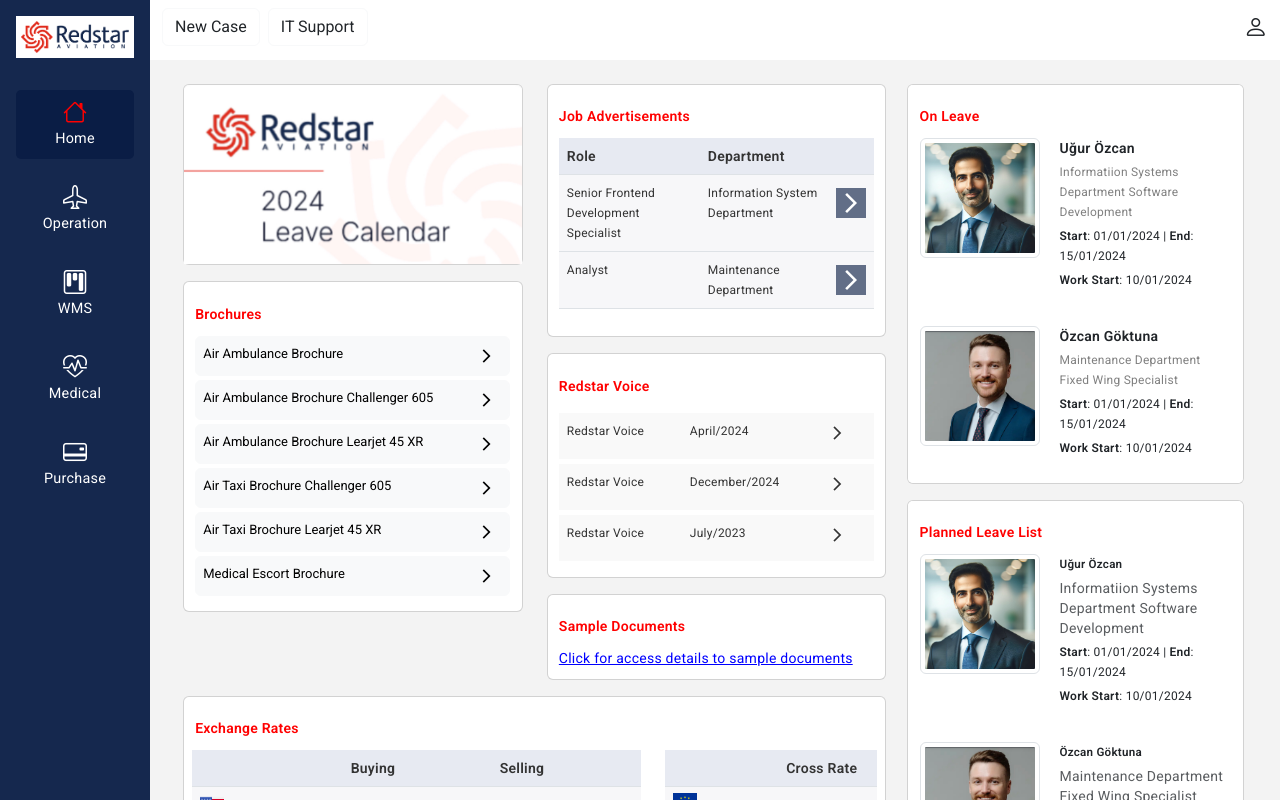
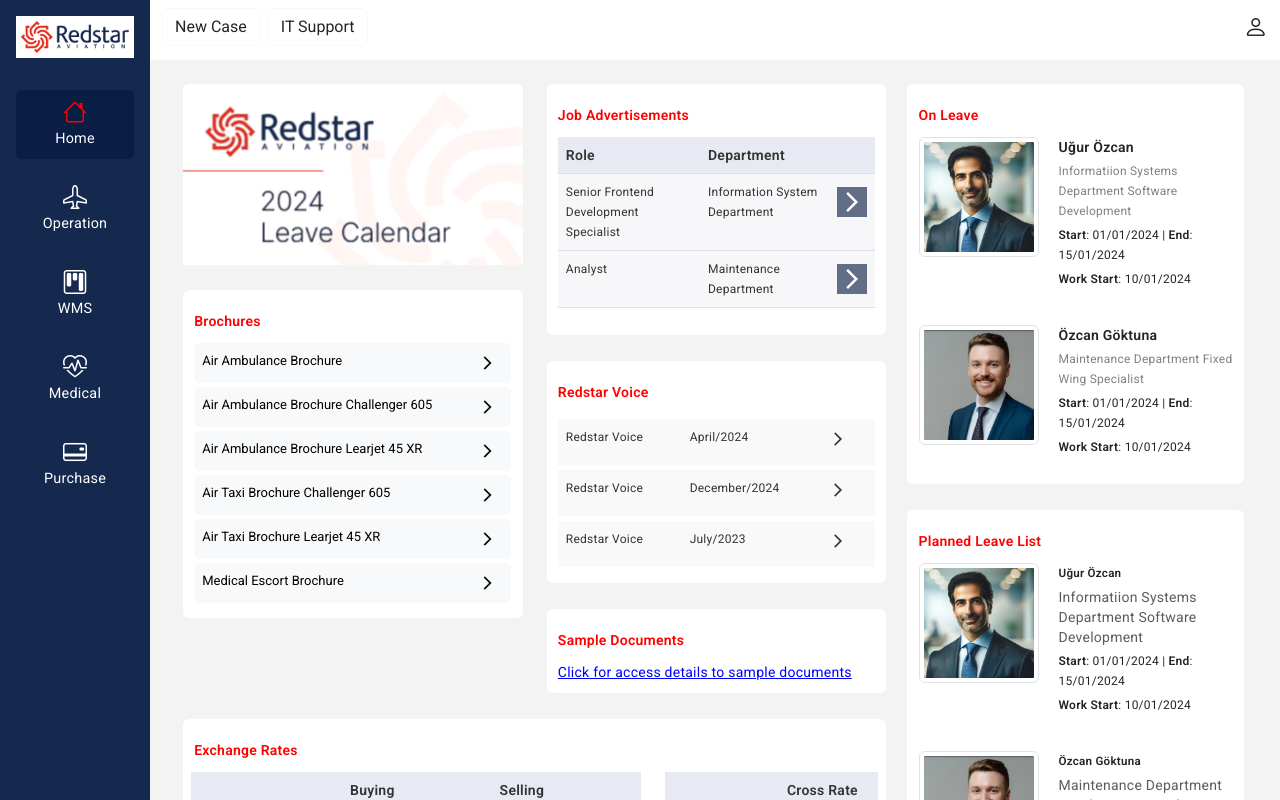
Before and after one commit to emraoruc/redstar, an Angular app: page /home in a window 1280 px wide. Shown: the top 800 px of the page. Built offline with nearby package versions, Linux system fonts and the light colour scheme.

Commit message:
edited home page design

```diff
--- a/src/app/pages/home/home.component.scss
+++ b/src/app/pages/home/home.component.scss
@@ -167,6 +167,8 @@
   display: flex;
   flex-direction: column;
   box-sizing: border-box;
+  border:none;
+  margin-bottom: 1.6rem !important;
 }
 
 /* Mobil ve Küçük Ekranlar İçin */
```
